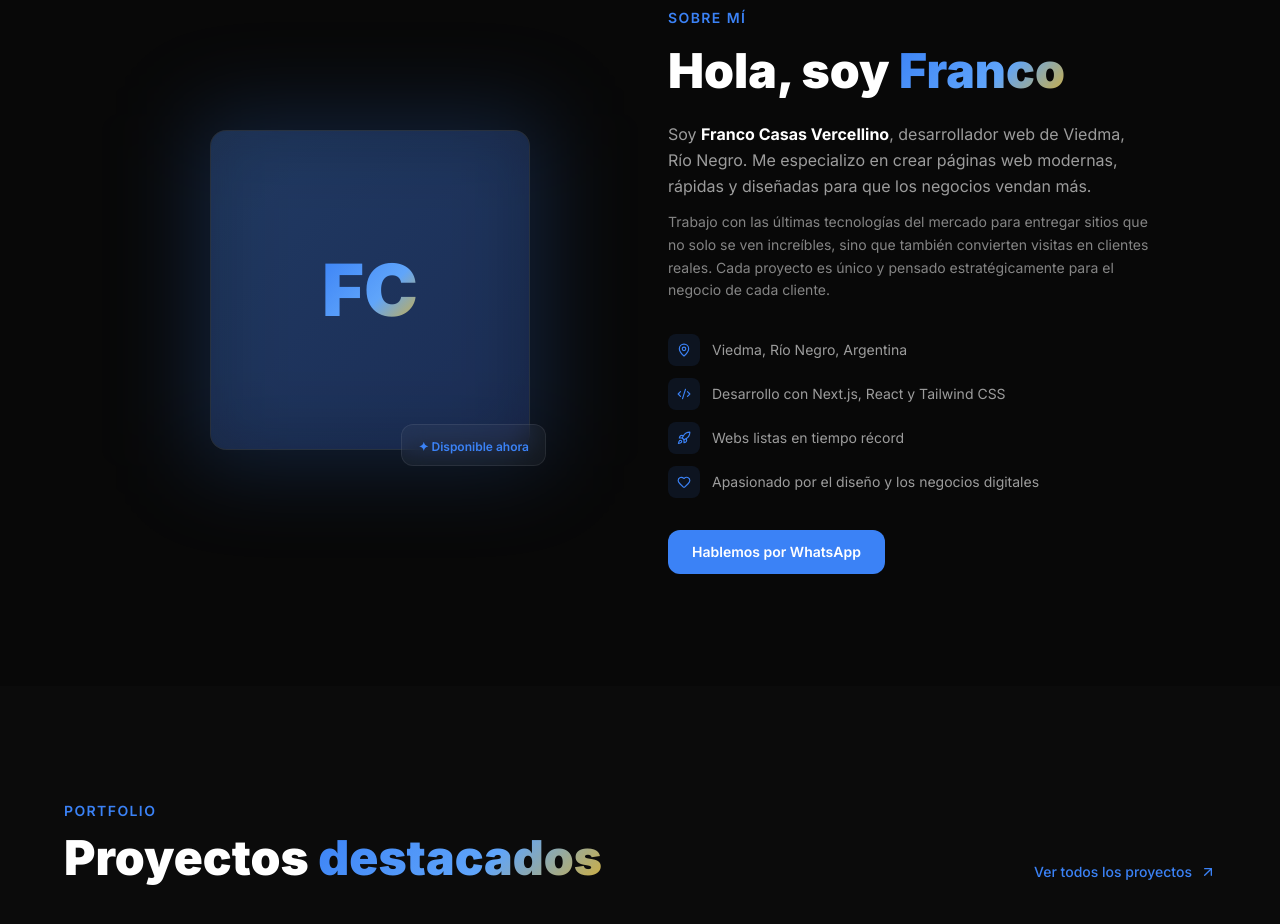
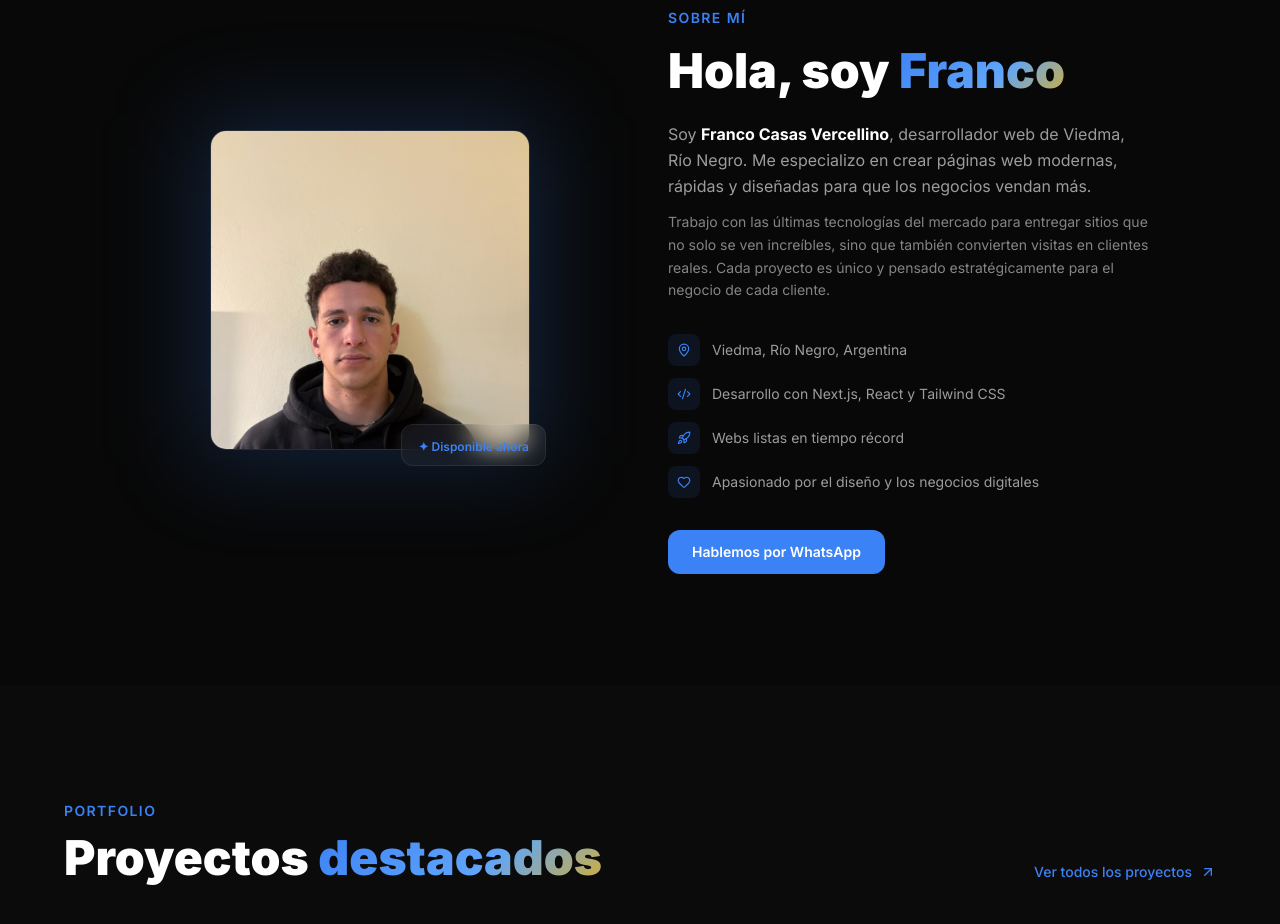
Before and after one commit to francovercellino2006-stack/mi-agencia-web, a Next.js app: page / in a window 1280 px wide. Shown: the part 2900-3824 px from the top of the page. Built offline with nearby package versions, Linux system fonts and the light colour scheme.

Commit message:
feat: foto real de Franco en sección sobre mí

```diff
--- a/components/About.tsx
+++ b/components/About.tsx
@@ -2,6 +2,7 @@
 
 import { motion } from "framer-motion";
 import { MapPin, Code2, Rocket, Heart } from "lucide-react";
+import Image from "next/image";
 
 const highlights = [
   { icon: MapPin, text: "Viedma, Río Negro, Argentina" },
@@ -28,11 +29,14 @@ export default function About() {
               {/* Glow behind photo */}
               <div className="absolute inset-0 rounded-2xl bg-[#3B82F6]/20 blur-2xl scale-110" />
               {/* Photo container */}
-              <div className="relative w-64 h-64 md:w-80 md:h-80 rounded-2xl overflow-hidden border border-white/10 glass-card">
-                {/* Placeholder con iniciales — reemplazá por tu foto */}
-                <div className="w-full h-full bg-gradient-to-br from-[#3B82F6]/20 to-[#1E40AF]/20 flex items-center justify-center">
-                  <span className="text-7xl font-black gradient-text">FC</span>
-                </div>
+              <div className="relative w-64 h-64 md:w-80 md:h-80 rounded-2xl overflow-hidden border border-white/10">
+                <Image
+                  src="/franco.jpg"
+                  alt="Franco Casas Vercellino"
+                  fill
+                  className="object-cover object-top"
+                  priority
+                />
               </div>
               {/* Badge flotante */}
               <div className="absolute -bottom-4 -right-4 glass-card rounded-xl px-4 py-2 border border-white/10">
```
Also changed, not shown: public/franco.jpg (added).
